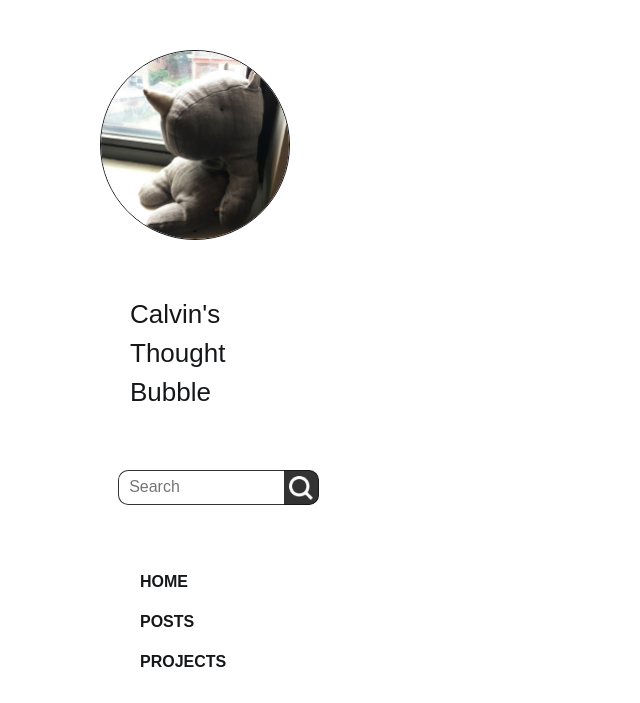
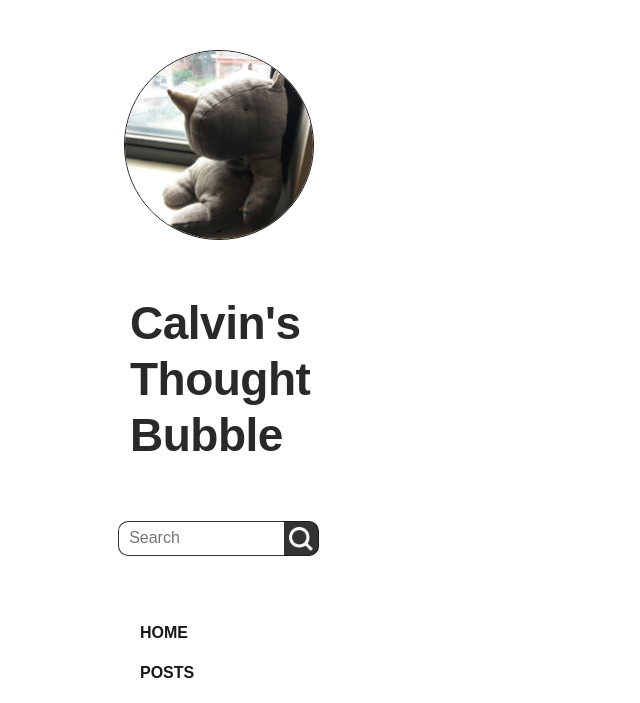
Before and after one commit to lambrosopos/blog, a Django app: page / in a window 1280 px wide. Shown: the top 703 px of the page, without its empty margins (0-640 px from the left). Run offline with Django 3.2, Linux system fonts and the light colour scheme.

Commit message:
modify sidebar styling and center profile img

```diff
--- a/blog_site/blog/static/blog/css/index.css
+++ b/blog_site/blog/static/blog/css/index.css
@@ -51,6 +51,7 @@ div {
   margin: 10px auto 20px;
   margin-top: 50px;
   margin-bottom: 50px;
+  text-align: center;
 }
 
 #profile img {
@@ -64,10 +65,16 @@ div {
   text-align: left;
   display:flex;
   flex-direction:column;
-  font-size: 26px;
+  font-size: 20px;
   line-height: 1.5em;
   margin: 30px 30px;
   margin-left: 30px;
+  font-size: 46px;
+  letter-spacing: -0.011em;
+  line-height: 56px;
+  font-weight: 700;
+  font-style: normal;
+  color: rgba(41, 41, 41, 1);
 }
 
 #title span {
--- a/blog_site/templates/blog/post/post_index.html
+++ b/blog_site/templates/blog/post/post_index.html
@@ -9,8 +9,10 @@
 <div class="top-banner">
   <h1>Introduction</h1>
   <br>
-  <p>Welcome to posts index page!</p>
-  <p>Posts are organized by popularity and time. Use the post tags to view related posts.</p>
+  <p>
+  Welcome to posts index page!
+  Posts are organized by popularity and time. Use the post tags to view related posts.
+  </p>
 </div>
 <div class="bottom-content">
   <div class="post-filter">
```
Also changed, not shown: blog_site/blog/static/blog/css/post_index.css (+23 -0 lines).
